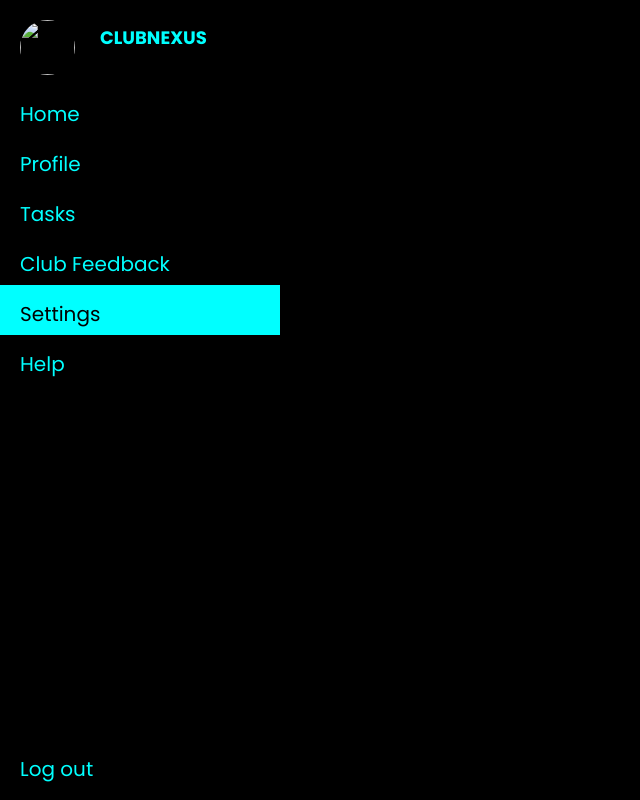
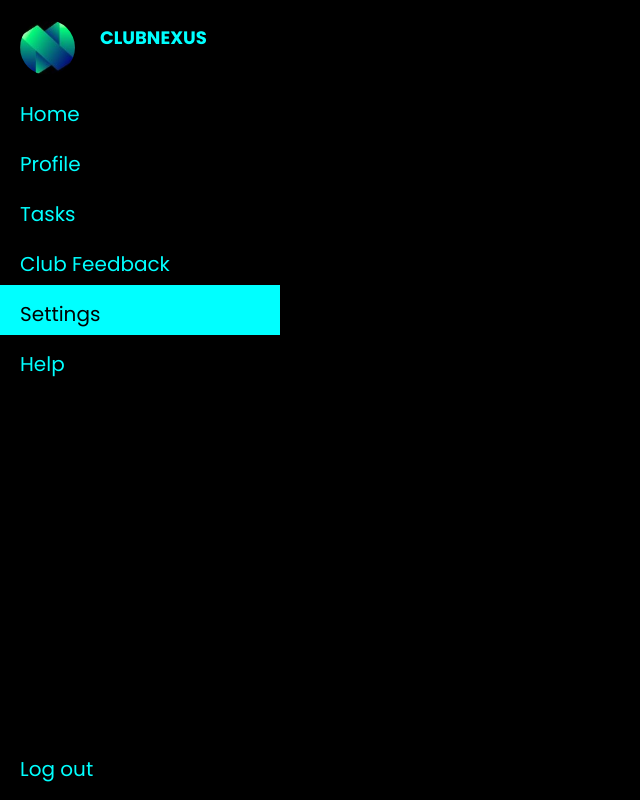
Before and after one commit to ProNeverDies/WEBSITE, a plain HTML site: page setting.html in a window 1280 px wide. Shown: the whole page, without its empty margins (0-640 px from the left). Drawn offline with Linux system fonts and the light colour scheme.

Commit message:
Update setting.html

```diff
--- a/setting.html
+++ b/setting.html
@@ -12,7 +12,7 @@
     <nav>
       <ul>
         <li><a href="att.html" class="logo">
-          <img src="logo.jpeg">
+          <img src="LogoNN2.jpg">
           <span class="nav-item">ClubNexus</span>
         </a></li>
         <li><a class="att.html">
```
